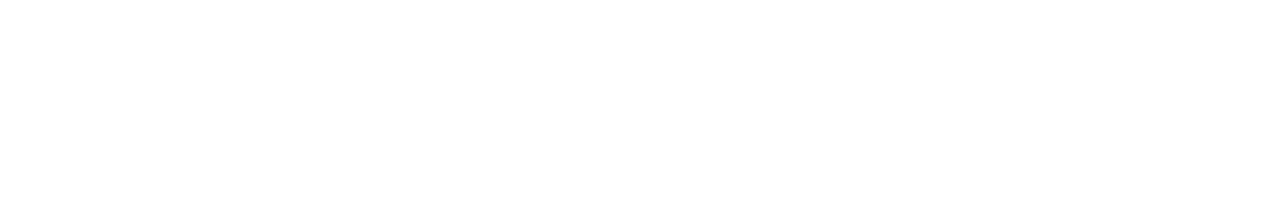
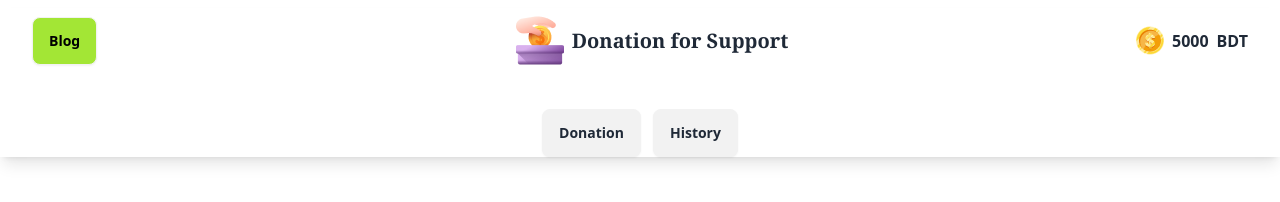
Before and after one commit to shorkarjakir/b10a5-for-donation, a plain HTML site: page index.html in a window 1280 px wide. Drawn offline with nearby package versions, Linux system fonts and the light colour scheme.

Commit message:
navar completd

```diff
--- a/index.html
+++ b/index.html
@@ -1,5 +1,5 @@
 <!DOCTYPE html>
-<html lang="en">
+<html lang="en" data-theme="light">
 <head>
     <meta charset="UTF-8">
     <meta name="viewport" content="width=device-width, initial-scale=1.0">
@@ -9,8 +9,30 @@
     <script src="https://cdn.tailwindcss.com"></script>
 </head>
 <body>
-    <nav>
-
+    <nav class="shadow-lg">
+        <div class="flex flex-col justify-center bg-base-100 my-2 navbar lg:flex-row">
+            <div class="navbar-start ml-6 felx justify-center items-center lg:justify-normal">
+              <div class="">
+               <button class="btn bg-lime-400 font-bold text-black">Blog</button>
+              </div>
+            </div>
+            <div class="navbar-center felx justify-center items-center">
+              <a href="#"><img src="./assets/logo.png" alt=""></a>
+              <a class="text-xl font-serif hover:border-gray-400 font-bold ml-2" href="#">Donation for Support</a>
+            </div>
+            <div class="navbar-end felx justify-center items-center lg:justify-end">
+              <div class="inline-flex items-center space-x-2 mr-6">
+                <span><img src="./assets/coin.png" alt=""></span>
+                <span class="font-bold">5000</span>
+                <span class="font-bold">BDT</span>
+              </div>
+            </div>
+          </div>
+          <!-- card List btn -->
+           <div class="flex justify-center items-center gap-3  mt-4 lg:mt-9">
+            <button class="btn">Donation</button>
+            <button class="btn">History</button>
+           </div>
     </nav>
     <main>
 
```
Also changed, not shown: tailwind.config.js (+12 -0 lines), assets/coin.png (added), assets/feni.png (added), assets/logo.png (added), assets/noakhali.png (added), assets/quota-protest.png (added).
